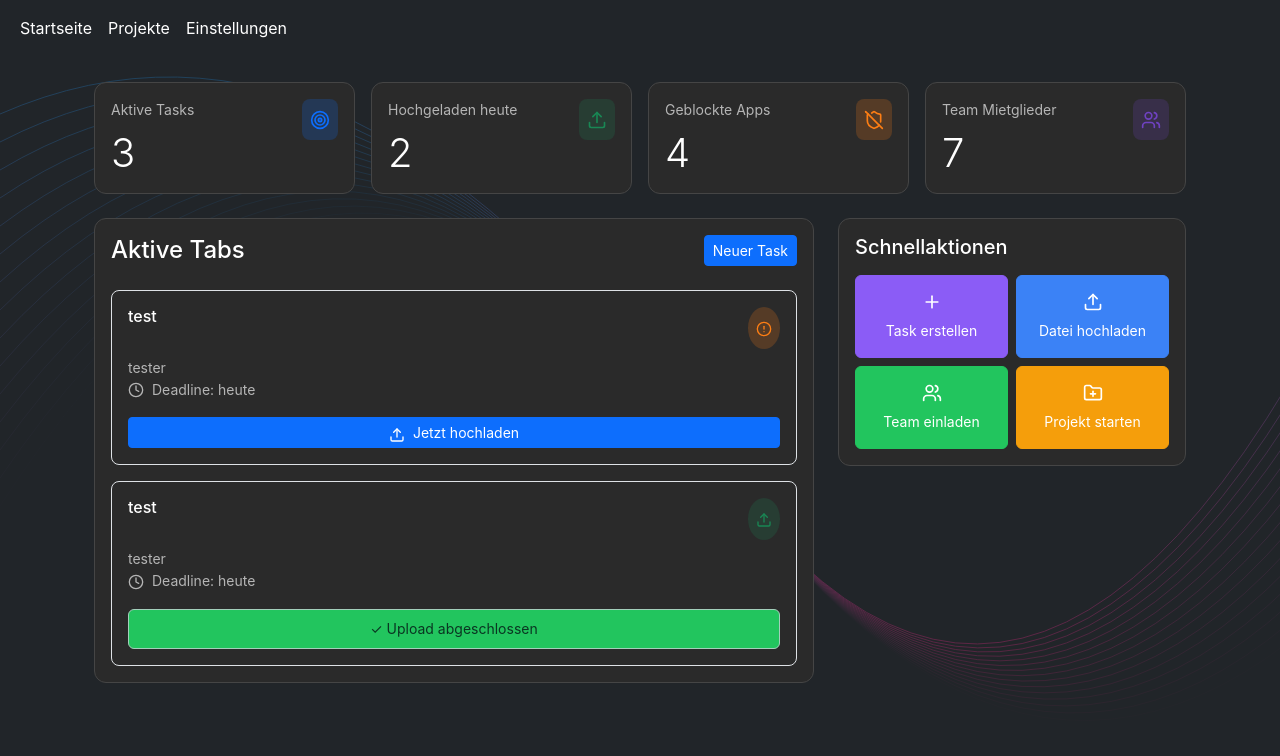
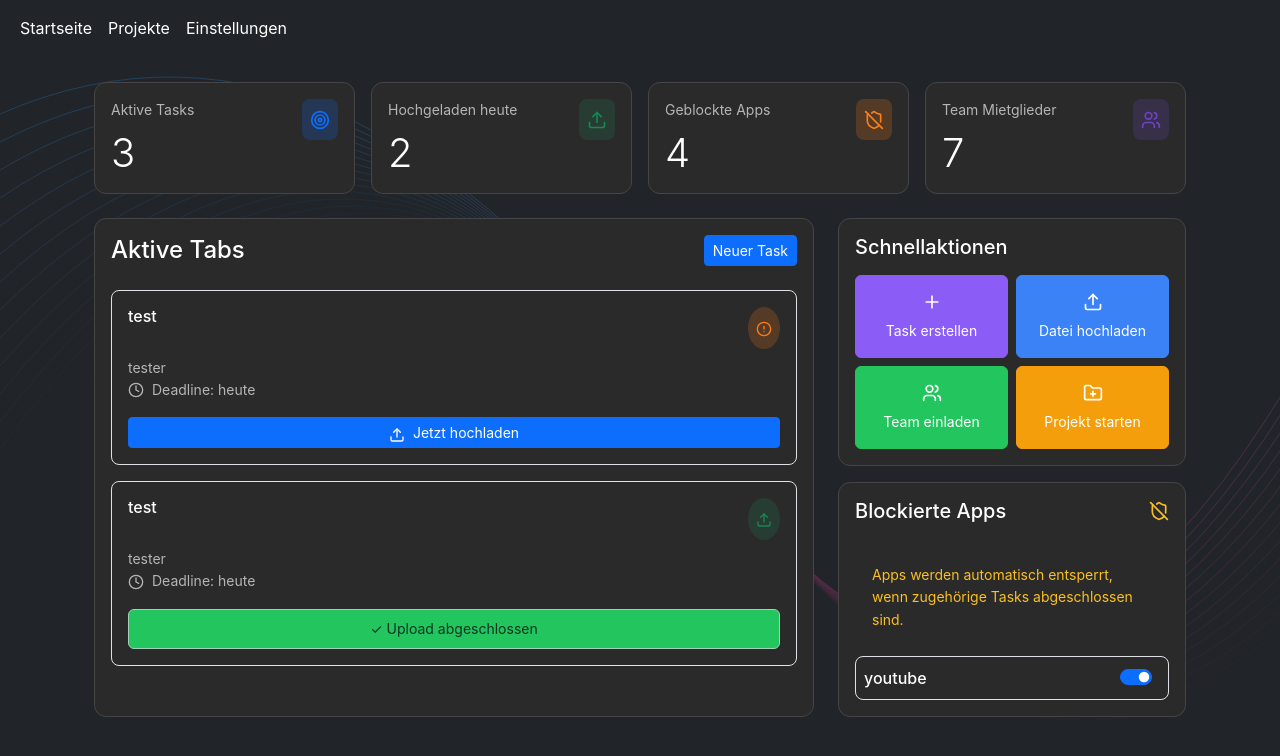
Before and after one commit to MakeMeFifi/FocusBlock, a React (Vite) app in the folder focusblock/src/renderer/: page / in a window 1280 px wide. Shown: the top 756 px of the page. Built offline with nearby package versions, Linux system fonts and the light colour scheme.

Commit message:
BlockedAppOverview created and embedded

```diff
--- a/focusblock/src/renderer/src/App.tsx
+++ b/focusblock/src/renderer/src/App.tsx
@@ -1,4 +1,5 @@
 import ActiveTasks from './components/ActiveTasks'
+import BlockedOverview from './components/BlockedOverview'
 import Navbar from './components/Navbar'
 import Overview from './components/Overview'
 import QuickActions from './components/QuickActions'
@@ -41,8 +42,9 @@ function App(): React.JSX.Element {
               />
             </div>
             <div className="col-12 col-lg-4">
-              <div className="d-flex flex-column">
+              <div className="d-flex flex-column gap-3">
                 <QuickActions />
+                <BlockedOverview blockedApps={[{ id: 1, name: 'youtube', isActive: true }]} />
               </div>
             </div>
           </div>
--- /dev/null
+++ b/focusblock/src/renderer/src/components/BlockedApp.tsx
@@ -0,0 +1,33 @@
+import { useState } from 'react'
+
+interface App {
+  id: number
+  name: string
+  isActive: boolean
+}
+
+function BlockedApp({ id, name, isActive }: App): React.JSX.Element {
+  const [active, changeActive] = useState(isActive)
+  return (
+    <div
+      key={id}
+      className="border rounded-3 p-2 hover-lift d-flex justify-content-between align-items-center w-100"
+    >
+      <h3 className="h6 mb-0">{name}</h3>
+      <div className="form-check form-switch">
+        <input
+          className="form-check-input"
+          type="checkbox"
+          role="switch"
+          checked={active}
+          onChange={() => {
+            changeActive(!active)
+          }}
+          id="flexSwitchCheckDefault"
+        />
+      </div>
+    </div>
+  )
+}
+
+export default BlockedApp
--- /dev/null
+++ b/focusblock/src/renderer/src/components/BlockedOverview.tsx
@@ -0,0 +1,38 @@
+import { ShieldOff } from 'lucide-react'
+import { useState } from 'react'
+import BlockedApp from './BlockedApp'
+
+interface BlockedApp {
+  id: number
+  name: string
+  isActive: boolean
+}
+
+interface ListOfBlockedApps {
+  blockedApps: BlockedApp[]
+}
+
+function BlockedOverview({ blockedApps }: ListOfBlockedApps): React.JSX.Element {
+  return (
+    <div className="card h-100">
+      <div className="card-body">
+        <div className="d-flex justify-content-between align-items-center text-center mb-3">
+          <h2 className="h5 mb-3">Blockierte Apps</h2>
+          <ShieldOff size={20} className="mb-3" style={{ color: '#fbbf24' }} />
+        </div>
+        <div className="alert alert-warning-custom mb-3 py-2">
+          <p className="small mb-0" style={{ color: '#fbbf24' }}>
+            Apps werden automatisch entsperrt, wenn zugehörige Tasks abgeschlossen sind.
+          </p>
+        </div>
+        <div className="d-flex flex-colum gap-3">
+          {blockedApps.map((app) => (
+            <BlockedApp key={app.id} id={app.id} name={app.name} isActive={app.isActive} />
+          ))}
+        </div>
+      </div>
+    </div>
+  )
+}
+
+export default BlockedOverview
```
Also changed, not shown: 1 other file (tests, documents, lock files or other folders).
